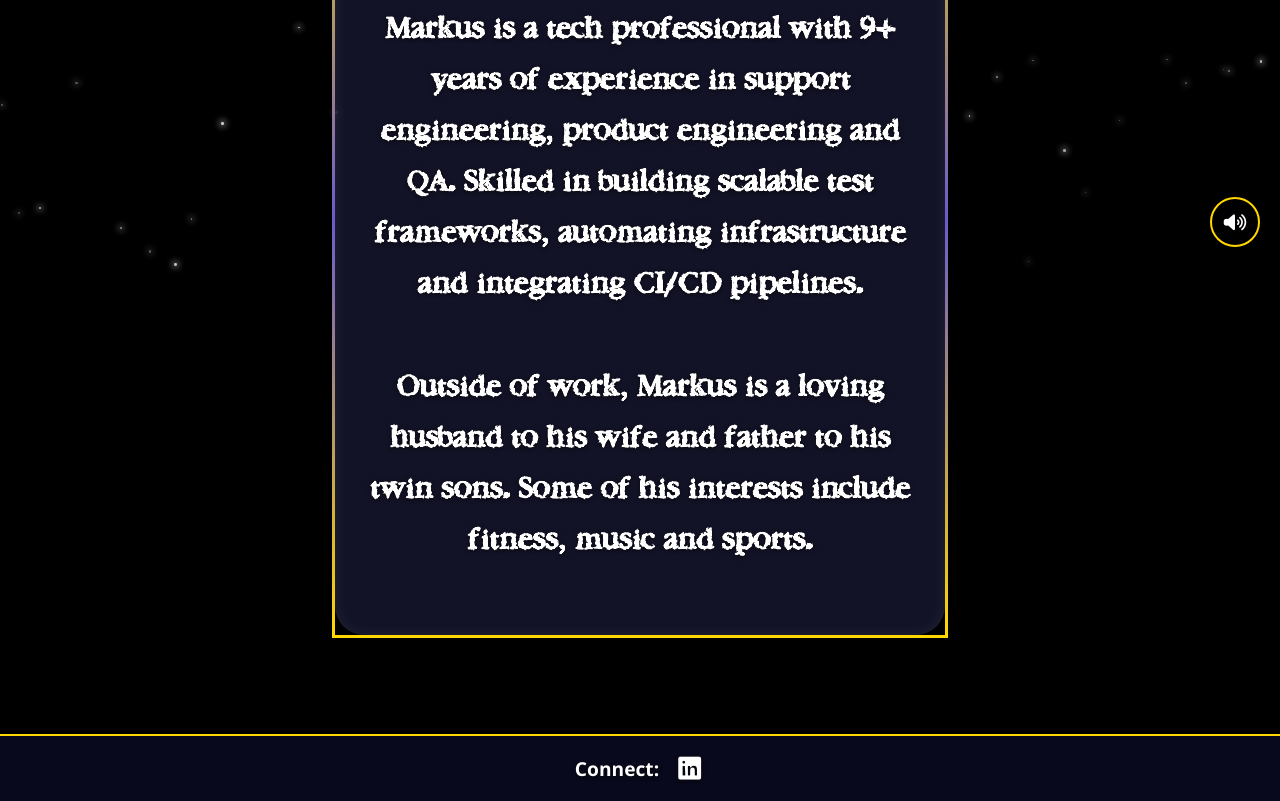
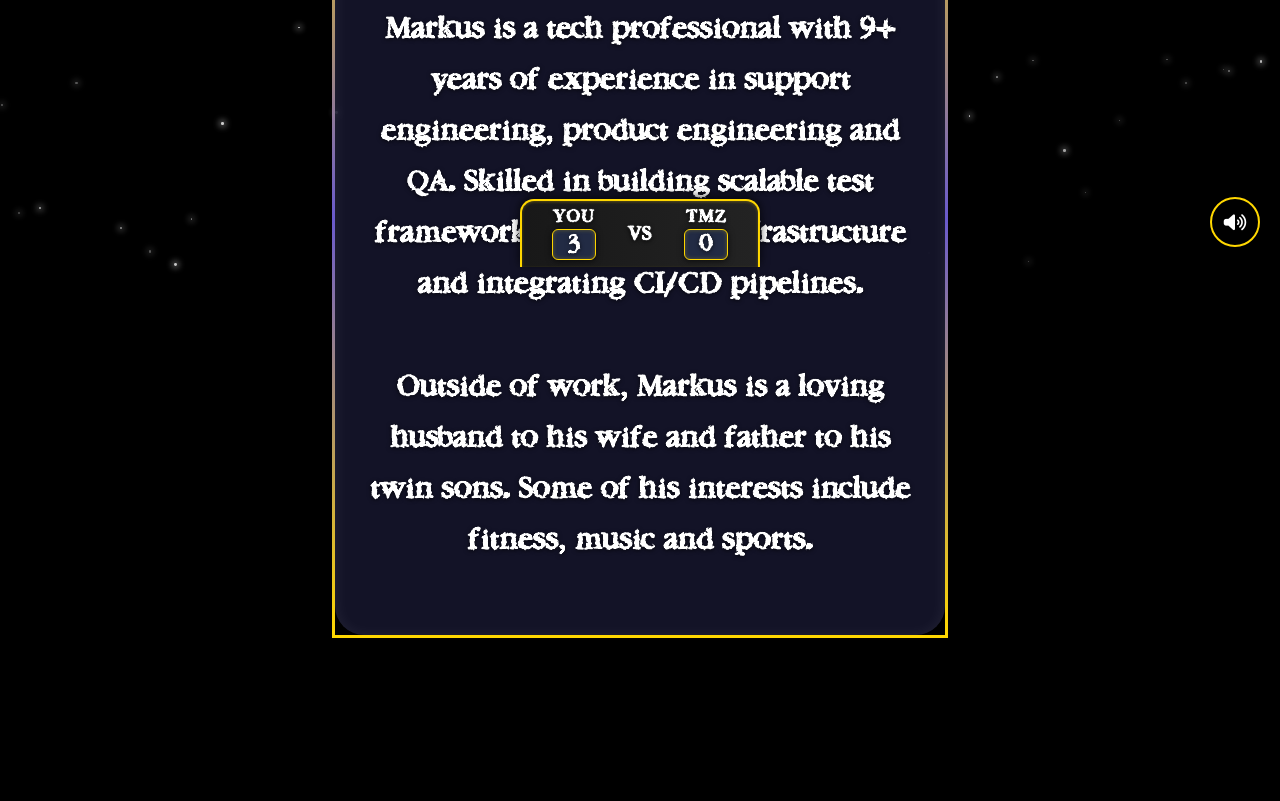
Before and after one commit to markusewalker/markusewalker.github.io, a website: page episodes/about.html in a window 1280 px wide. Shown: the part 533-1334 px from the top of the page. After the commit the page ends 1227 px from the top, so only its background shows below. Drawn offline with Linux system fonts and the light colour scheme.

Commit message:
Add basic scoreboard to each page

```diff
--- a/assets/scripts.js
+++ b/assets/scripts.js
@@ -1,3 +1,65 @@
+let youScore = Number(localStorage.getItem('youScore')) || 0;
+let tmzScore = Number(localStorage.getItem('tmzScore')) || 0;
+let gameOver = false;
+
+const WINNING_SCORE = 100;
+
+function updateScoreboard() {
+    const youScoreElement = document.getElementById('score-you');
+    const tmzScoreElement = document.getElementById('score-tmz');
+
+    const you = typeof global !== 'undefined' && typeof global.youScore !== 'undefined' ? global.youScore : youScore;
+    const tmz = typeof global !== 'undefined' && typeof global.tmzScore !== 'undefined' ? global.tmzScore : tmzScore;
+
+    if (youScoreElement) {
+        youScoreElement.textContent = you;
+    }
+
+    if (tmzScoreElement) {
+        tmzScoreElement.textContent = tmz;
+    }
+}
+
+// saveScores saves the current scores to localStorage
+function saveScores() {
+    localStorage.setItem('youScore', youScore);
+    localStorage.setItem('tmzScore', tmzScore);
+}
+
+// randomScore generates a random score between 1 and 3 to simulate basketball
+function randomScore() {
+    return Math.floor(Math.random() * 3) + 1;
+}
+
+// randomTeam randomly selects either 'you' or 'tmz' to receive the score
+function randomTeam() {
+    return Math.random() < 0.5 ? 'you' : 'tmz';
+}
+
+// checkWinner checks if either team has reached the winning score
+function checkWinner() {
+    if (!gameOver && (youScore >= WINNING_SCORE || tmzScore >= WINNING_SCORE)) {
+        gameOver = true;
+    }
+}
+
+setInterval(() => {
+    if (!gameOver) {
+        const points = randomScore();
+        const team = randomTeam();
+
+        if (team === 'you') {
+            youScore = Math.min(youScore + points, WINNING_SCORE);
+        } else {
+            tmzScore = Math.min(tmzScore + points, WINNING_SCORE);
+        }
+
+        updateScoreboard();
+        saveScores();
+        checkWinner();
+    }
+}, 5000);
+
 // initializeStars is a function that creates a starry background effect
 function initializeStars() {
     const starsContainer = document.querySelector('.stars');
--- a/assets/styles.css
+++ b/assets/styles.css
@@ -354,45 +354,84 @@ body {
     transition: opacity 0.5s;
 }
 
-.contact-footer {
-    width: 100%;
-    background: rgba(10, 10, 30, 0.98);
-    border-top: 2px solid #ffd700;
-    box-shadow: 0 -2px 16px #000a;
-    padding: 1.2rem 0 1.2rem 0;
+.scoreboard-overlay {
+    position: fixed;
+    bottom: 0;
+    left: 50%;
+    transform: translateX(-50%);
+    background: linear-gradient(90deg, #181818 0%, #232323 100%);
+    color: #fff;
+    border-radius: 14px 14px 0 0;
+    box-shadow: 0 -2px 10px 0 #000b, 0 1px 3px #ffd70044 inset;
     display: flex;
-    justify-content: center;
     align-items: center;
-    position: relative;
-    margin-top: 2.5rem;
-    font-family: 'Segoe UI', Arial, sans-serif;
-    z-index: 10;
+    padding: 7px 22px 7px 22px;
+    font-family: 'TwilightZone', serif;
+    font-size: 1.25rem;
+    z-index: 1000;
+    letter-spacing: 1.2px;
+    text-shadow: 0 1px 4px #000, 0 0 1px #fff;
+    border: 2px solid #ffd700;
+    border-bottom: none;
+    min-width: 160px;
+    min-height: 36px;
+    gap: 14px;
 }
 
-.contact-footer .footer-content {
+.scoreboard-team {
     display: flex;
+    flex-direction: column;
     align-items: center;
-    gap: 1.2rem;
-    font-size: 1.2rem;
-    color: #fff;
+    margin: 0 8px;
 }
 
-.contact-footer a {
+.team-name {
+    font-weight: bold;
+    font-size: 0.95em;
+    letter-spacing: 1.2px;
     color: #ffd700;
-    text-decoration: none;
-    font-weight: bold;
-    display: flex;
-    align-items: center;
-    gap: 0.4em;
-    transition: color 0.2s;
+    text-shadow: 0 1px 4px #000, 0 0 1px #fff;
+    margin-bottom: 1px;
 }
 
-.contact-footer a:hover {
-    color: #6a5acd;
-    text-decoration: underline;
+.team-score {
+    background: #222b44;
+    color: #fff;
+    border: 1.5px solid #ffd700;
+    border-radius: 6px;
+    padding: 2px 14px;
+    font-size: 1.25em;
+    font-family: 'TwilightZone', serif;
+    font-weight: bold;
+    box-shadow: 0 1px 6px #000a, 0 0 4px #ffd70044 inset;
+    margin-top: 1px;
+    letter-spacing: 1.2px;
 }
 
-.contact-footer i.fab {
-    font-size: 1.3em;
-    margin-right: 0.2em;
+.scoreboard-vs {
+    font-weight: bold;
+    font-size: 1.05em;
+    margin: 0 6px;
+    color: #ffd700;
+    text-shadow: 0 1px 4px #000, 0 0 1px #fff;
+    align-self: center;
+    letter-spacing: 1.2px;
+    padding: 0 4px;
 }
+
+@media (max-width: 600px) {
+    .scoreboard-overlay {
+        font-size: 1rem;
+        padding: 4px 6px;
+        min-width: unset;
+        gap: 6px;
+    }
+    .scoreboard-team {
+        margin: 0 3px;
+    }
+    .team-score {
+        padding: 1px 7px;
+        font-size: 1em;
+    }
+}
+/* ...existing code... */
--- a/episodes/about.html
+++ b/episodes/about.html
@@ -10,6 +10,18 @@
 
 <body>
     <div class="stars"></div>
+
+    <div class="scoreboard-overlay">
+        <div class="scoreboard-team">
+            <span class="team-name">YOU</span>
+            <span class="team-score" id="score-you">0</span>
+        </div>
+        <span class="scoreboard-vs">VS</span>
+        <div class="scoreboard-team">
+            <span class="team-name">TMZ</span>
+            <span class="team-score" id="score-tmz">0</span>
+        </div>
+    </div>
 
     <audio id="background-music" loop preload="auto">
         <source src="../assets/bg-music.mp3" type="audio/mpeg">
@@ -29,6 +41,7 @@
                 <a href="../"><i class="fa fa-home"></i> Home</a>
                 <a href="resume"><i class="fa fa-file-alt"></i> Resume</a>
                 <a href="github"><i class="fab fa-github"></i> GitHub</a>
+                <a href="https://www.linkedin.com/in/markuswalker"><i class="fab fa-linkedin"></i> LinkedIn</a>
             </div>
         </div>
     </nav>
@@ -42,15 +55,6 @@
         </div>
     </main>
 
-        <footer class="contact-footer">
-            <div class="footer-content">
-                <span>Connect:</span>
-                <a href="https://www.linkedin.com/in/markuswalker" target="_blank" aria-label="LinkedIn">
-                    <i class="fab fa-linkedin fa-lg"></i>
-                </a>
-            </div>
-        </footer>
-
 </body>
     <script src="../assets/scripts.js"></script>
 </html>
```
Also changed, not shown: episodes/github.html (+13 -0 lines), episodes/resume.html (+13 -0 lines), index.html (+13 -0 lines), tests/unit/checkWinner.test.js (added, +35 -0 lines), tests/unit/saveScores.test.js (added, +19 -0 lines), tests/unit/updateScoreboard.test.js (added, +31 -0 lines).
